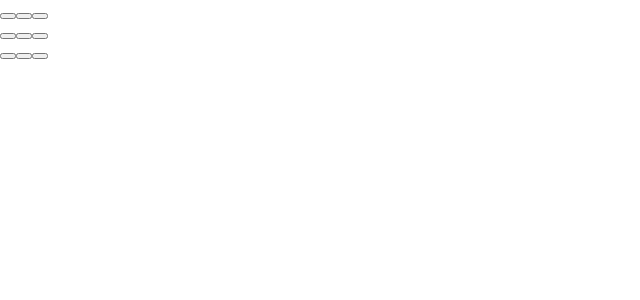
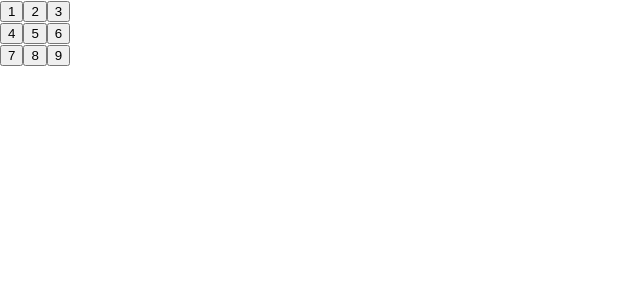
Before and after one commit to GogolNichita/Tic-Tac-Toe, a React (Create React App) app: page / in a window 1280 px wide. Shown: the top 300 px of the page, without its empty margins (0-640 px from the left). Built offline with nearby package versions, Linux system fonts and the light colour scheme.

Commit message:
Passing data through props

```diff
--- a/src/App.jsx
+++ b/src/App.jsx
@@ -9,19 +9,19 @@
   return(
       <>
           <div className="board-row">
-              <Square/>
-              <Square/>
-              <Square/>
+              <Square value="1" />
+              <Square value="2" />
+              <Square value="3" />
           </div>
           <div className="board-row">
-              <Square/>
-              <Square/>
-              <Square/>
+              <Square value="4" />
+              <Square value="5" />
+              <Square value="6" />
           </div>
           <div className="board-row">
-              <Square/>
-              <Square/>
-              <Square/>
+              <Square value="7" />
+              <Square value="8" />
+              <Square value="9" />
           </div>
       </>
   );
```
